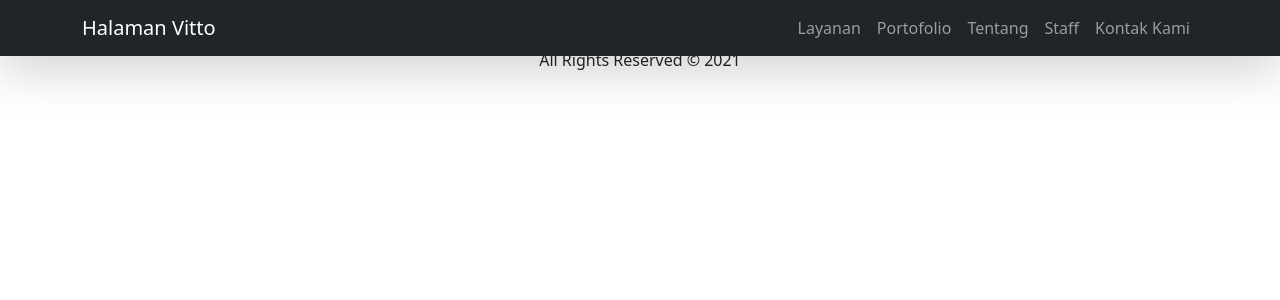
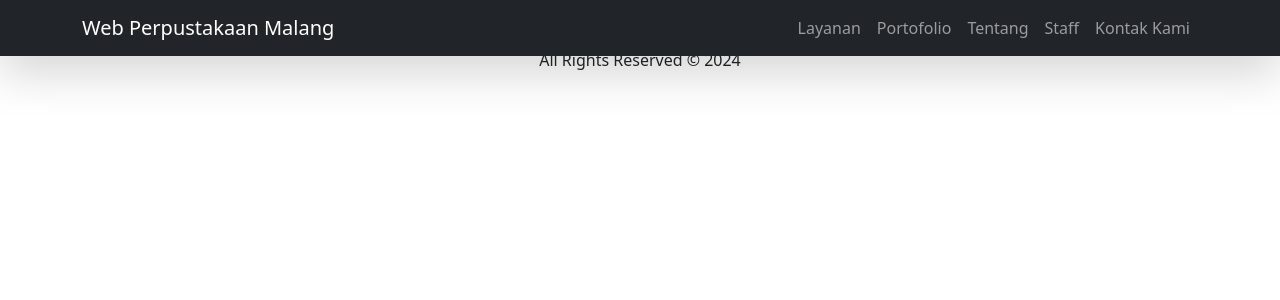
Before and after one commit to Chandraadew/UAS-FP, a Django app: template kelas/templates/base.html in a window 1280 px wide. Shown: the top 300 px of the page. Run offline with Django 3.2, Linux system fonts and the light colour scheme; the template is opened without the code that fills it, so the values that code supplies are empty; some libraries are stand-ins or nearby versions.

Commit message:
Update base.html

```diff
--- a/kelas/templates/base.html
+++ b/kelas/templates/base.html
@@ -5,7 +5,7 @@
     <meta charset="UTF-8" />
     <meta http-equiv="X-UA-Compatible" content="IE=edge" />
     <meta name="viewport" content="width=device-width, initial-scale=1.0" />
-    <title>Company Profile</title>
+    <title>Web Official Perpustakaan Malang</title>
     <link
       href="https://cdn.jsdelivr.net/npm/bootstrap@5.0.0-beta3/dist/css/bootstrap.min.css"
       rel="stylesheet"
@@ -27,7 +27,7 @@
       class="navbar navbar-expand-lg navbar-dark bg-dark shadow-lg fixed-top"
     >
       <div class="container">
-        <a class="navbar-brand" href="{% url 'index' %}">Halaman Vitto </a>
+        <a class="navbar-brand" href="{% url 'index' %}">Web Perpustakaan Malang </a>
         <button
           class="navbar-toggler"
           type="button"
@@ -63,7 +63,7 @@
     <!-- layanan -->
 
     <div class="container text-center pt-5 pb-5">
-      All Rights Reserved &copy; 2021
+      All Rights Reserved &copy; 2024
     </div>
     <script
       src="https://cdn.jsdelivr.net/npm/bootstrap@5.0.0-beta3/dist/js/bootstrap.bundle.min.js"
```
